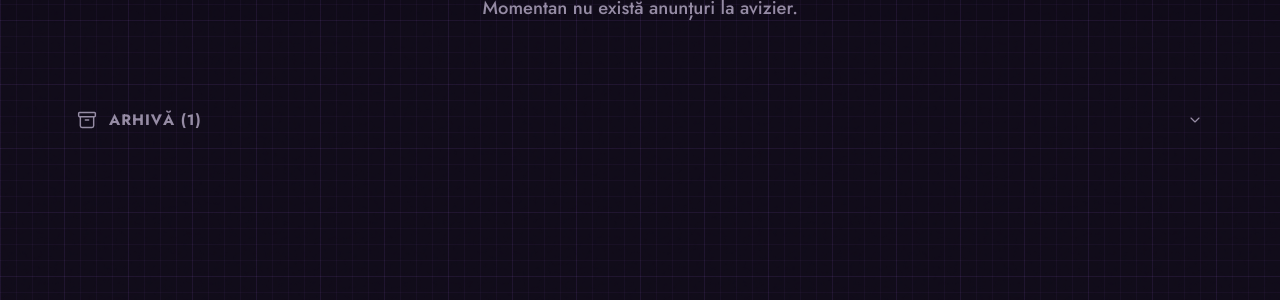
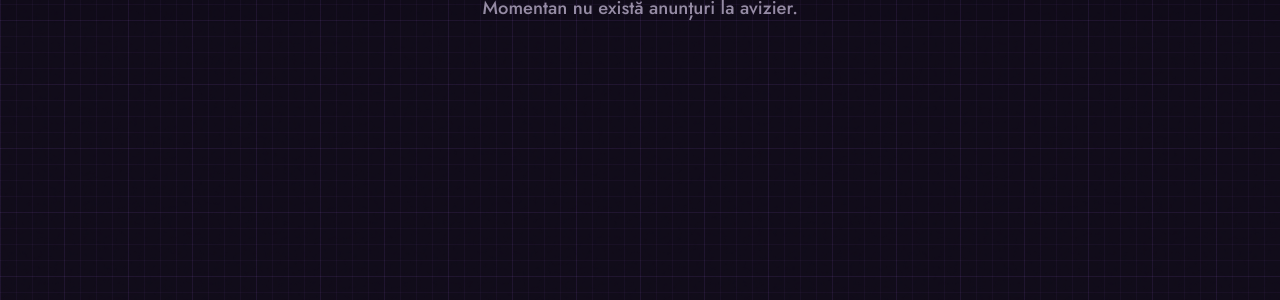
Before and after one commit to prssic/ssic, a Jekyll site: the page built from avizier.html, in a window 1280 px wide. Shown: the part 427-727 px from the top of the page. Built offline with Jekyll 4.4.1, drawn with Linux system fonts in a browser that asks for light colours; nearby versions of some CDN libraries; a script that is not in the unit is left out.

Commit message:
hide future posts from avizier list

```diff
--- a/avizier.html
+++ b/avizier.html
@@ -16,7 +16,7 @@ description: "Anunțurile oficiale ale Societății Studenților în Inginerie C
                     </h2>
                     <div class="calendar-list">
                         {% assign sorted_avizier = site.avizier | sort: "date" | reverse %}
-                        {% assign active_anunturi = sorted_avizier | where_exp: "item", "item.archived != true" %}
+                        {% assign active_anunturi = sorted_avizier | where_exp: "item", "item.archived != true" | where_exp: "item", "item.date <= site.time" %}
                         {% if active_anunturi.size > 0 %}
                             {% for anunt in active_anunturi %}
                             <a href="{{ anunt.url | relative_url }}" class="calendar-item hover-target" style="text-decoration: none; color: inherit;">
@@ -41,7 +41,7 @@ description: "Anunțurile oficiale ale Societății Studenților în Inginerie C
                     </div>
                 </div>
 
-                {% assign arhivate = sorted_avizier | where_exp: "item", "item.archived == true" %}
+                {% assign arhivate = sorted_avizier | where_exp: "item", "item.archived == true" | where_exp: "item", "item.date <= site.time" %}
                 {% if arhivate.size > 0 %}
                 <div class="calendar-section reveal" style="margin-top: 40px;">
                     <details>
```
